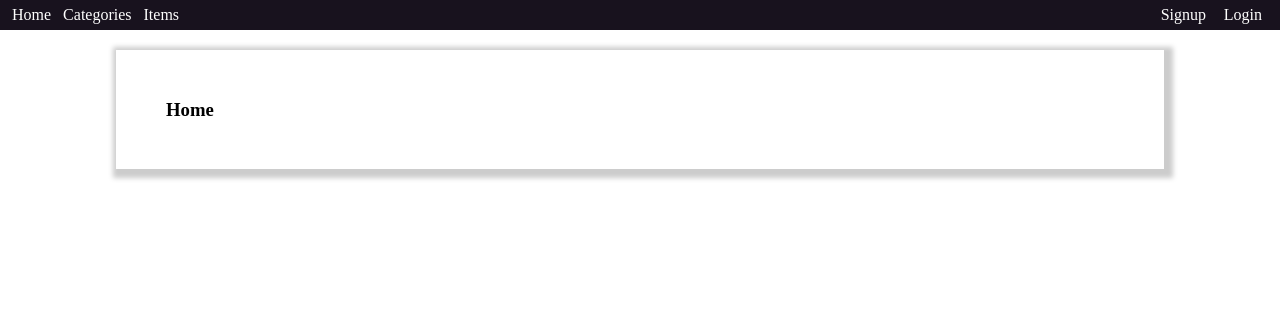
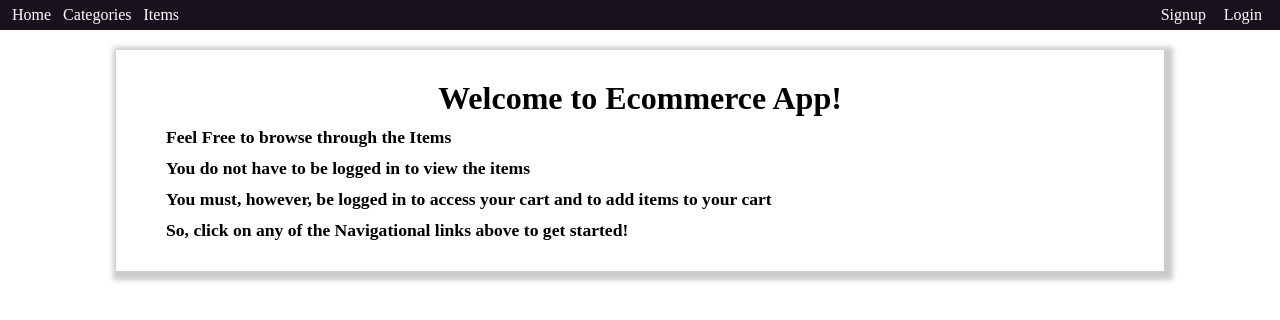
Before and after one commit to JKCodes/ecommerce-app, a React (Create React App) app: page / in a window 1280 px wide. Shown: the top 320 px of the page. Built offline with nearby package versions, Linux system fonts and the light colour scheme; no server answers.

Commit message:
add stylilng to Home page

```diff
--- a/src/views/Home/index.js
+++ b/src/views/Home/index.js
@@ -1,5 +1,26 @@
 import React from 'react';
 
-const Home = () => <div><h3>Home</h3></div>
+import { StyleSheet, css } from 'aphrodite';
 
+const styles = StyleSheet.create({
+  center: {
+    margin: '0 auto',
+    textAlign: 'center'
+  },
+  adjustH2: {
+    marginTop: '10px',
+    marginBottom: '0',
+    fontSize: '1.1em'
+  }
+})
+
+const Home = () => (
+  <div>
+    <h1 className={css(styles.center)}>Welcome to Ecommerce App!</h1>
+    <h2 className={css(styles.adjustH2)}>Feel Free to browse through the Items</h2>
+    <h2 className={css(styles.adjustH2)}>You do not have to be logged in to view the items</h2>
+    <h2 className={css(styles.adjustH2)}>You must, however, be logged in to access your cart and to add items to your cart</h2>
+    <h2 className={css(styles.adjustH2)}>So, click on any of the Navigational links above to get started!</h2>
+  </div>
+)
 export default Home;
```
